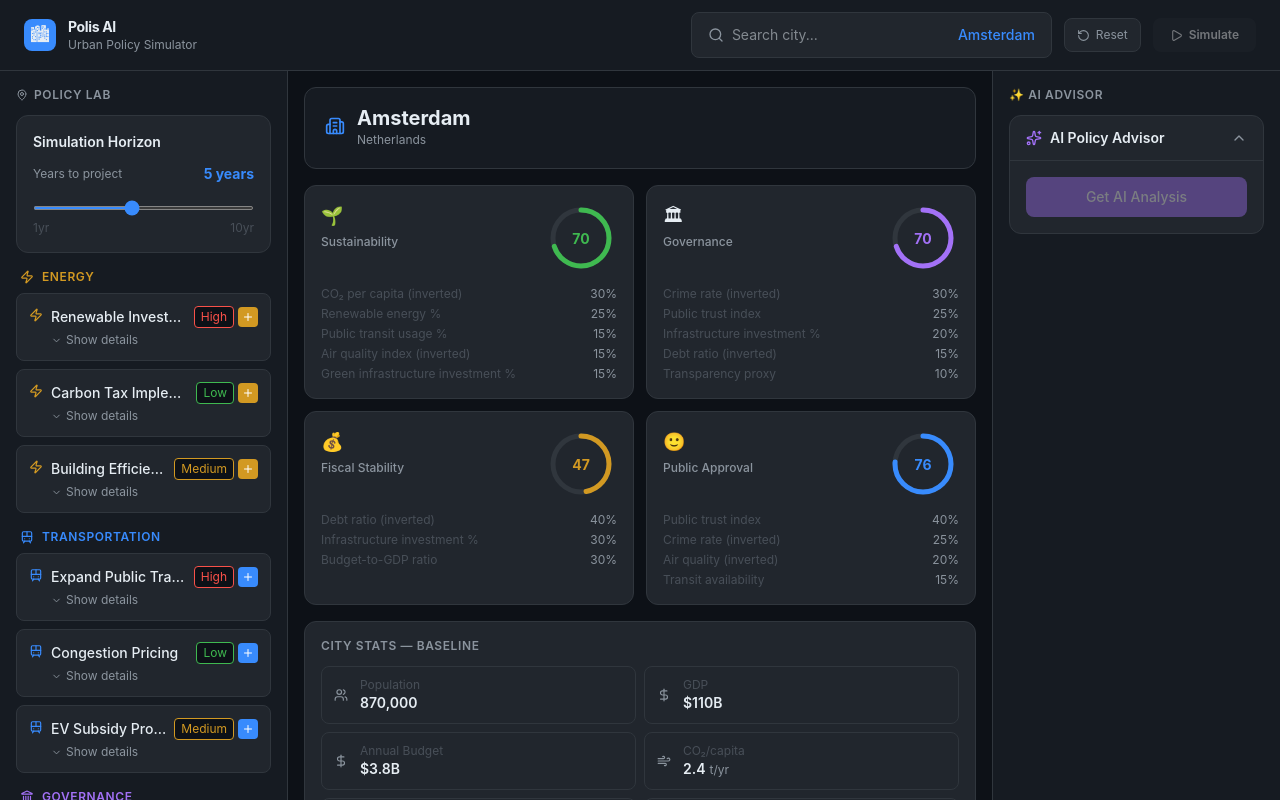
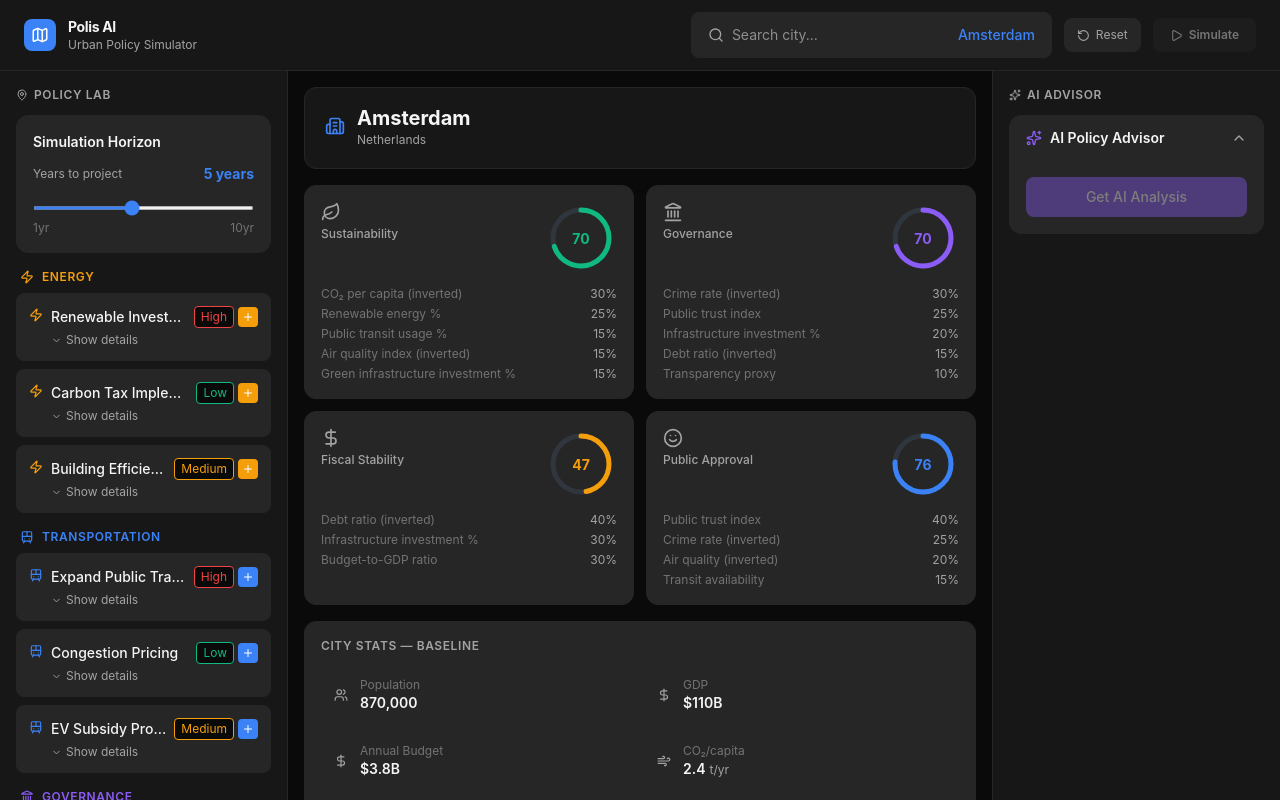
Before and after one commit to AlexGullish/Polis-AI, a Next.js app: page / in a window 1280 px wide. Shown: the top 800 px of the page. Built offline with nearby package versions, Linux system fonts and the light colour scheme.

Commit message:
Improved ui

```diff
--- a/app/globals.css
+++ b/app/globals.css
@@ -1,21 +1,21 @@
 @import "tailwindcss";
 
 :root {
-  --bg-base: #0d1117;
-  --bg-panel: #161b22;
-  --bg-card: #21262d;
-  --bg-card-hover: #30363d;
-  --border: #30363d;
-  --border-subtle: #21262d;
-  --text-primary: #e6edf3;
-  --text-secondary: #8b949e;
-  --text-muted: #484f58;
-  --accent-blue: #388bfd;
-  --accent-green: #3fb950;
-  --accent-yellow: #d29922;
-  --accent-red: #f85149;
-  --accent-purple: #a371f7;
-  --accent-orange: #e3b341;
+  --bg-base: #0a0a0a;
+  --bg-panel: #171717;
+  --bg-card: #262626;
+  --bg-card-hover: #404040;
+  --border: #262626;
+  --border-subtle: #171717;
+  --text-primary: #f5f5f5;
+  --text-secondary: #a3a3a3;
+  --text-muted: #737373;
+  --accent-blue: #3b82f6;
+  --accent-green: #10b981;
+  --accent-yellow: #f59e0b;
+  --accent-red: #ef4444;
+  --accent-purple: #8b5cf6;
+  --accent-orange: #f97316;
 }
 
 * {
@@ -34,9 +34,11 @@ body {
   width: 6px;
   height: 6px;
 }
+
 ::-webkit-scrollbar-track {
   background: var(--bg-base);
 }
+
 ::-webkit-scrollbar-thumb {
   background: var(--border);
   border-radius: 3px;
--- a/app/page.tsx
+++ b/app/page.tsx
@@ -1,7 +1,7 @@
 'use client';
 
 import { useState, useEffect, useMemo } from 'react';
-import { MapPin, Play, RotateCcw } from 'lucide-react';
+import { MapPin, Play, RotateCcw, Map, Activity, Sparkles } from 'lucide-react';
 import { CityData, PolicyConfig } from '@/lib/types';
 import { calcAllScores } from '@/lib/scoring';
 import { runSimulation } from '@/lib/simulation';
@@ -32,7 +32,6 @@ export default function Home() {
     if (simulated && policies.length > 0) {
       // result recalculates via useMemo
     }
-    if (policies.length === 0) setSimulated(false);
   }, [policies, simulated]);
 
   function handleCityChange(city: CityData) {
@@ -67,9 +66,9 @@ export default function Home() {
         <div className="flex items-center gap-3">
           <div
             className="w-8 h-8 rounded-lg flex items-center justify-center text-lg"
-            style={{ background: 'var(--accent-blue)' }}
+            style={{ background: 'var(--accent-blue)', color: '#fff' }}
           >
-            🏙
+            <Map size={18} />
           </div>
           <div>
             <div className="text-sm font-bold tracking-tight" style={{ color: 'var(--text-primary)' }}>
@@ -129,7 +128,11 @@ export default function Home() {
           </div>
           <PolicyPanel
             selectedPolicies={policies}
-            onChange={p => { setPolicies(p); if (simulated) setSimulated(true); }}
+            onChange={p => {
+              setPolicies(p);
+              if (p.length === 0) setSimulated(false);
+              else if (simulated) setSimulated(true);
+            }}
             simulationYears={simulationYears}
             onYearsChange={setSimulationYears}
           />
@@ -144,7 +147,9 @@ export default function Home() {
               className="rounded-xl flex flex-col items-center justify-center py-16 text-center"
               style={{ background: 'var(--bg-card)', border: '1px dashed var(--border)' }}
             >
-              <div className="text-3xl mb-3">📊</div>
+              <div className="mb-3" style={{ color: 'var(--text-muted)' }}>
+                <Activity size={32} />
+              </div>
               <div className="text-sm font-medium mb-1" style={{ color: 'var(--text-secondary)' }}>
                 No simulation running
               </div>
@@ -165,7 +170,8 @@ export default function Home() {
           }}
         >
           <div className="text-xs font-semibold uppercase tracking-wider mb-3 flex items-center gap-1.5" style={{ color: 'var(--text-secondary)' }}>
-            ✨ AI Advisor
+            <Sparkles size={12} />
+            AI Advisor
           </div>
           <AIAdvisor result={simulationResult} cityName={selectedCity.name} />
         </aside>
--- a/components/AIAdvisor.tsx
+++ b/components/AIAdvisor.tsx
@@ -1,7 +1,7 @@
 'use client';
 
 import { useState } from 'react';
-import { Sparkles, Loader2, ChevronDown, ChevronUp } from 'lucide-react';
+import { Sparkles, Loader2, ChevronDown, ChevronUp, Leaf, Landmark, DollarSign, Smile } from 'lucide-react';
 import { SimulationResult } from '@/lib/types';
 import { POLICIES } from '@/lib/policies';
 
@@ -38,7 +38,7 @@ export default function AIAdvisor({ result, cityName }: Props) {
       if (!res.ok) throw new Error(`HTTP ${res.status}`);
       const data = await res.json();
       setAdvisory(data);
-    } catch (e) {
+    } catch {
       setError('Failed to get AI advice. Please try again.');
     } finally {
       setLoading(false);
@@ -83,10 +83,10 @@ export default function AIAdvisor({ result, cityName }: Props) {
             <div className="grid grid-cols-2 gap-2">
               {(
                 [
-                  ['sustainability', '🌱', 'Sustainability'],
-                  ['governance', '🏛', 'Governance'],
-                  ['fiscalStability', '💰', 'Fiscal'],
-                  ['publicApproval', '🙂', 'Approval'],
+                  ['sustainability', <Leaf size={14} key="sust" style={{ display: 'inline' }} />, 'Sustainability'],
+                  ['governance', <Landmark size={14} key="gov" style={{ display: 'inline' }} />, 'Governance'],
+                  ['fiscalStability', <DollarSign size={14} key="fisc" style={{ display: 'inline' }} />, 'Fiscal'],
+                  ['publicApproval', <Smile size={14} key="pub" style={{ display: 'inline' }} />, 'Approval'],
                 ] as const
               ).map(([key, icon, label]) => {
                 const delta = finalScores[key] - baseScores[key];
@@ -96,7 +96,7 @@ export default function AIAdvisor({ result, cityName }: Props) {
                     className="flex items-center justify-between px-3 py-2 rounded-lg text-xs"
                     style={{ background: 'var(--bg-base)', border: '1px solid var(--border-subtle)' }}
                   >
-                    <span>
+                    <span className="flex items-center gap-1">
                       {icon} {label}
                     </span>
                     <span
@@ -106,8 +106,8 @@ export default function AIAdvisor({ result, cityName }: Props) {
                           delta > 0
                             ? 'var(--accent-green)'
                             : delta < 0
-                            ? 'var(--accent-red)'
-                            : 'var(--text-muted)',
+                              ? 'var(--accent-red)'
+                              : 'var(--text-muted)',
                       }}
                     >
                       {delta > 0 ? '+' : ''}{delta}
--- a/components/CitySearch.tsx
+++ b/components/CitySearch.tsx
@@ -17,10 +17,10 @@ export default function CitySearch({ selectedCity, onSelect }: Props) {
 
   const filtered = query.trim()
     ? CITIES.filter(
-        c =>
-          c.name.toLowerCase().includes(query.toLowerCase()) ||
-          c.country.toLowerCase().includes(query.toLowerCase())
-      )
+      c =>
+        c.name.toLowerCase().includes(query.toLowerCase()) ||
+        c.country.toLowerCase().includes(query.toLowerCase())
+    )
     : CITIES;
 
   useEffect(() => {
@@ -78,7 +78,7 @@ export default function CitySearch({ selectedCity, onSelect }: Props) {
                 key={city.id}
                 className="w-full flex items-center gap-3 px-4 py-2.5 text-left transition-colors hover:opacity-80"
                 style={{
-                  background: selectedCity?.id === city.id ? 'var(--bg-card)' : 'transparent',
+                  background: selectedCity?.id === city.id ? 'var(--bg-card-hover)' : 'transparent',
                 }}
                 onClick={() => {
                   onSelect(city);
--- a/components/Dashboard.tsx
+++ b/components/Dashboard.tsx
@@ -3,7 +3,7 @@
 import { CityData, PillarScores } from '@/lib/types';
 import { SimulationResult } from '@/lib/types';
 import MetricCard from './MetricCard';
-import { Building2, Users, DollarSign, Wind, Car, Zap, ShieldCheck, TreePine } from 'lucide-react';
+import { Building2, Users, DollarSign, Wind, Car, Zap, ShieldCheck, TreePine, Leaf, Landmark, Smile } from 'lucide-react';
 
 interface Props {
   city: CityData;
@@ -69,7 +69,7 @@ export default function Dashboard({ city, scores, result }: Props) {
         <MetricCard
           label="Sustainability"
           score={displayScores.sustainability}
-          icon="🌱"
+          icon={<Leaf size={20} />}
           color="var(--accent-green)"
           pillar="sustainability"
           delta={delta('sustainability')}
@@ -77,7 +77,7 @@ export default function Dashboard({ city, scores, result }: Props) {
         <MetricCard
           label="Governance"
           score={displayScores.governance}
-          icon="🏛"
+          icon={<Landmark size={20} />}
           color="var(--accent-purple)"
           pillar="governance"
           delta={delta('governance')}
@@ -85,7 +85,7 @@ export default function Dashboard({ city, scores, result }: Props) {
         <MetricCard
           label="Fiscal Stability"
           score={displayScores.fiscalStability}
-          icon="💰"
+          icon={<DollarSign size={20} />}
           color="var(--accent-yellow)"
           pillar="fiscalStability"
           delta={delta('fiscalStability')}
@@ -93,7 +93,7 @@ export default function Dashboard({ city, scores, result }: Props) {
         <MetricCard
           label="Public Approval"
           score={displayScores.publicApproval}
-          icon="🙂"
+          icon={<Smile size={20} />}
           color="var(--accent-blue)"
           pillar="publicApproval"
           delta={delta('publicApproval')}
--- a/components/MetricCard.tsx
+++ b/components/MetricCard.tsx
@@ -1,12 +1,12 @@
 'use client';
 
-import { LucideIcon } from 'lucide-react';
+import { ReactNode } from 'react';
 import { SCORE_FORMULAS } from '@/lib/scoring';
 
 interface Props {
   label: string;
   score: number;
-  icon: string;
+  icon: ReactNode;
   color: string;
   pillar?: 'sustainability' | 'governance' | 'fiscalStability' | 'publicApproval';
   delta?: number; // change from baseline
@@ -57,7 +57,7 @@ export default function MetricCard({ label, score, icon, color, pillar, delta }:
     >
       <div className="flex items-start justify-between">
         <div>
-          <div className="text-lg">{icon}</div>
+          <div className="text-[var(--text-secondary)] mb-1">{icon}</div>
           <div className="text-xs font-medium mt-1" style={{ color: 'var(--text-secondary)' }}>
             {label}
           </div>
--- a/components/PolicyPanel.tsx
+++ b/components/PolicyPanel.tsx
@@ -51,8 +51,9 @@ function PolicyCard({ policy, config, onAdd, onRemove, onUpdate }: {
     <div
       className="rounded-lg overflow-hidden transition-all"
       style={{
-        background: isSelected ? 'var(--bg-card-hover)' : 'var(--bg-card)',
-        border: `1px solid ${isSelected ? catColor : 'var(--border)'}`,
+        background: 'var(--bg-card)',
+        border: '1px solid var(--border)',
+        borderLeft: isSelected ? `3px solid ${catColor}` : '1px solid var(--border)',
         opacity: 1,
       }}
     >
--- a/components/SimulationGraph.tsx
+++ b/components/SimulationGraph.tsx
@@ -9,9 +9,9 @@ import {
   CartesianGrid,
   Tooltip,
   ResponsiveContainer,
-  Legend,
   ReferenceLine,
 } from 'recharts';
+import { AlertTriangle } from 'lucide-react';
 import { SimulationResult } from '@/lib/types';
 
 interface Props {
@@ -19,18 +19,18 @@ interface Props {
 }
 
 const SERIES = [
-  { key: 'sustainability', label: 'Sustainability', color: '#3fb950' },
-  { key: 'governance', label: 'Governance', color: '#a371f7' },
-  { key: 'fiscalStability', label: 'Fiscal Stability', color: '#e3b341' },
-  { key: 'publicApproval', label: 'Public Approval', color: '#388bfd' },
+  { key: 'sustainability', label: 'Sustainability', color: '#10b981' },
+  { key: 'governance', label: 'Governance', color: '#8b5cf6' },
+  { key: 'fiscalStability', label: 'Fiscal Stability', color: '#f59e0b' },
+  { key: 'publicApproval', label: 'Public Approval', color: '#3b82f6' },
 ];
 
 const METRIC_SERIES = [
-  { key: 'co2PerCapita', label: 'CO₂/capita (t)', color: '#f85149' },
-  { key: 'renewableEnergy', label: 'Renewable %', color: '#3fb950' },
-  { key: 'publicTransit', label: 'Transit %', color: '#388bfd' },
-  { key: 'publicTrust', label: 'Public Trust', color: '#a371f7' },
-  { key: 'debtRatio', label: 'Debt Ratio %', color: '#e3b341' },
+  { key: 'co2PerCapita', label: 'CO₂/capita (t)', color: '#ef4444' },
+  { key: 'renewableEnergy', label: 'Renewable %', color: '#10b981' },
+  { key: 'publicTransit', label: 'Transit %', color: '#3b82f6' },
+  { key: 'publicTrust', label: 'Public Trust', color: '#8b5cf6' },
+  { key: 'debtRatio', label: 'Debt Ratio %', color: '#f59e0b' },
 ];
 
 type Tab = 'scores' | 'metrics';
@@ -197,7 +197,7 @@ export default function SimulationGraph({ result }: Props) {
                 color: '#f85149',
               }}
             >
-              <span>⚠</span>
+              <span><AlertTriangle size={14} /></span>
               <span>{w.warning}</span>
               <span className="ml-auto" style={{ color: 'var(--text-muted)' }}>
                 Year {w.year}
```
Also changed, not shown: lint_output.txt (added), lint_output2.txt (added).
